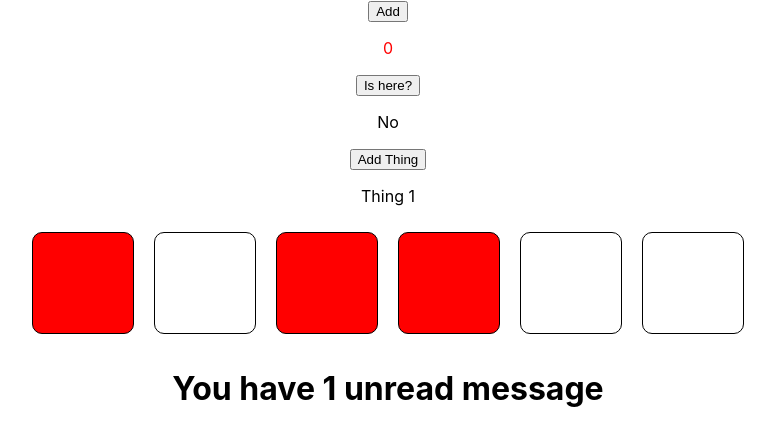
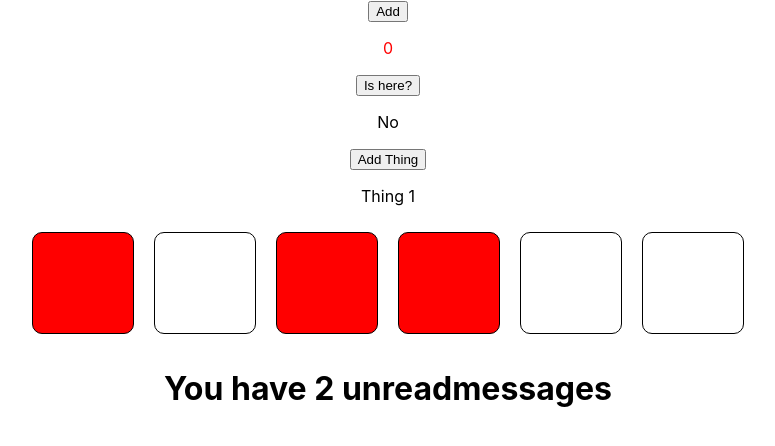
Before and after one commit to LennyRemache/learn-react, a React (Create React App) app in the folder counter-app/: page / in a window 1280 px wide. Shown: the top 446 px of the page, without its empty margins (252-1027 px from the left). Built offline with nearby package versions, Linux system fonts and the light colour scheme.

Commit message:
Updated Conditional Rendering

```diff
--- a/counter-app/src/App.js
+++ b/counter-app/src/App.js
@@ -60,7 +60,7 @@ function App() {
     );
   });
 
-  const [messages, setMessages] = React.useState(["a"]);
+  const [messages, setMessages] = React.useState(["a", "b"]);
 
   return (
     <div className="App">
@@ -77,8 +77,8 @@ function App() {
           <h1>"You're all caught up!"</h1>
         ) : (
           <h1>
-            You have {messages.length} unread message
-            {messages.length > 1 && "s"}
+            You have {messages.length} unread
+            {messages.length === 1 ? "message" : "messages"}
           </h1>
         )}
       </div>
```
